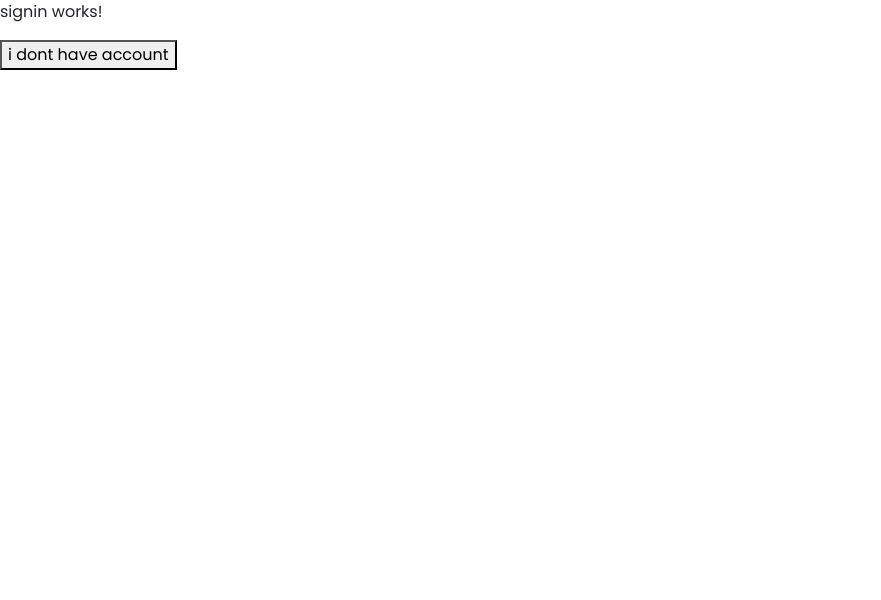
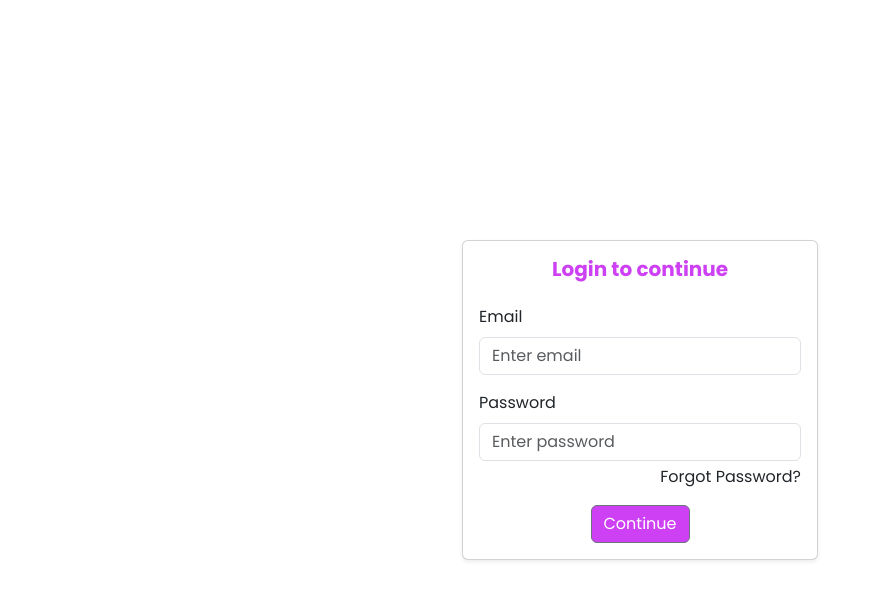
Before and after one commit to Agalya-10/Baaks-academy, an Angular app: page / in a window 1280 px wide. Shown: the top 600 px of the page, without its empty margins (0-881 px from the left). Built offline with nearby package versions, Linux system fonts and the light colour scheme.

Commit message:
signin first page

```diff
--- a/src/app/login/signin/signin.component.html
+++ b/src/app/login/signin/signin.component.html
@@ -1,2 +1,29 @@
-<p>signin works!</p>
-<button (click)="signup()">i dont have account</button>
+<div class="container">
+    <div class="row justify-content-center align-items-center min-vh-100">
+        <div class="col-12 col-sm-8 col-md-6 col-lg-4">
+            <div class="card shadow-sm">
+                <div class="card-body">
+                    <!-- <h3 class="text-center mb-4 fw-bold" style="color: #CE40F3;">Login to continue</h3> -->
+                    <h3 class="text-center mb-4 fs-5 fw-bold" style="color: #CE40F3;">Login to continue</h3>
+
+                    <div class="mb-3">
+                        <label class="form-label">Email</label>
+                        <input type="email" class="form-control" placeholder="Enter email">
+                    </div>
+
+                    <div class="mb-1">
+                        <label class="form-label">Password</label>
+                        <input type="password" class="form-control" placeholder="Enter password">
+                    </div>
+                    <div class="text-end">
+                        <p>Forgot Password?</p>
+                    </div>
+
+                    <div class="d-flex justify-content-center">
+                        <button class="btn btn-secondary" style="background-color: #CE40F3;" (click)="signup()">Continue</button>
+                    </div>
+                </div>
+            </div>
+        </div>
+    </div>
+</div>
--- a/src/app/student/studentsidebar/studentsidebar.component.html
+++ b/src/app/student/studentsidebar/studentsidebar.component.html
@@ -36,8 +36,6 @@
             <div class="menu-itemname">ChatBot</div>
         </div>
 
-
-
     </div>
     <div class="divider"> </div>
 
```
